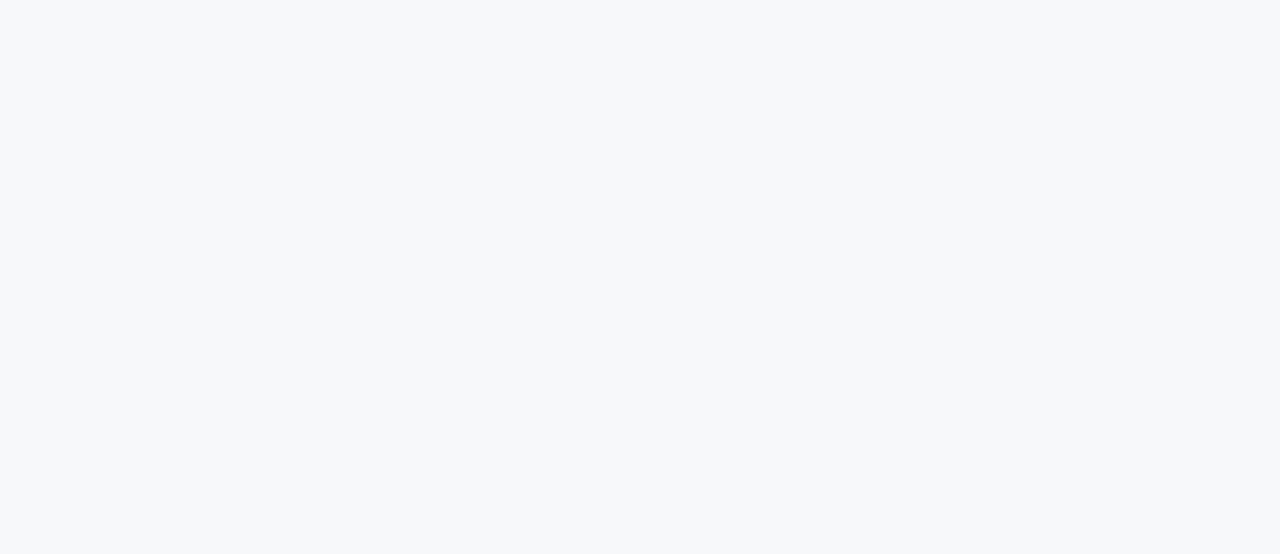
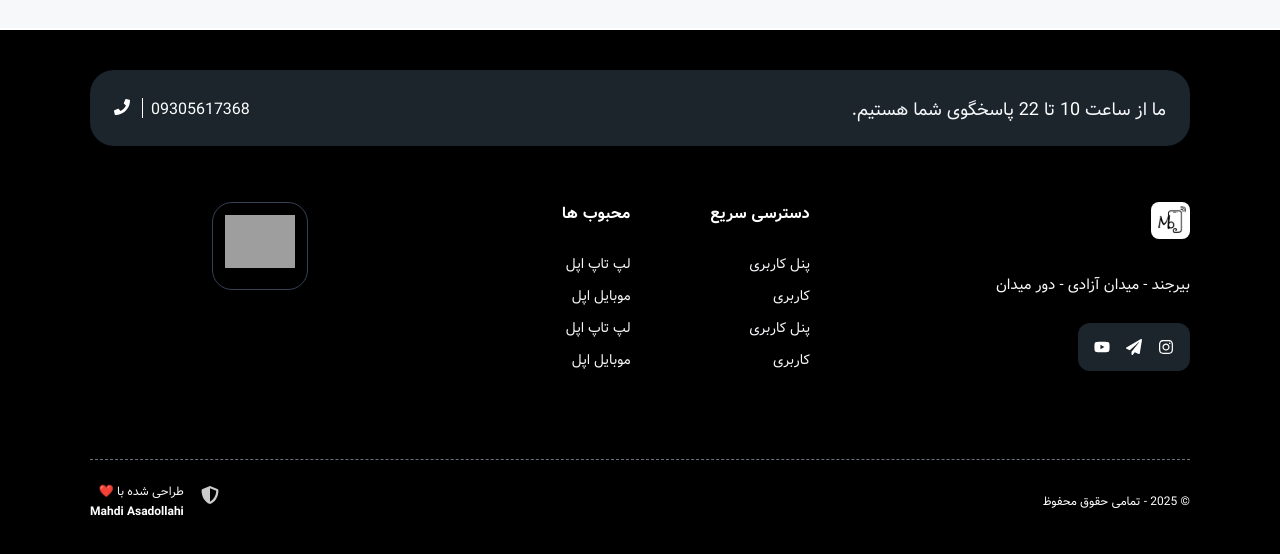
Before and after one commit to mahdiAsadollahi/mobilisho, a Next.js app: page / in a window 1280 px wide. Shown: the part 3400-3954 px from the top of the page. Before the commit the page ends 3404 px from the top, so only its background shows below. Built offline with nearby package versions, Linux system fonts and the light colour scheme; grey boxes are pictures that could not be loaded.

Commit message:
feat: add responsive footer with social links and contact info

```diff
--- /dev/null
+++ b/app/components/Footer/Footer.js
@@ -0,0 +1,171 @@
+"use client";
+
+import {
+  FaPhone,
+  FaInstagram,
+  FaPaperPlane,
+  FaYoutube,
+  FaShieldAlt,
+} from "react-icons/fa";
+
+const Footer = () => {
+  return (
+    <footer className="px-3 pt-4 lg:px-9 border-t-2 bg-black text-white max-md:hidden -mt-14">
+      {/* بخش تماس */}
+      <div className="w-full flex md:flex-row-reverse flex-col items-start md:items-center justify-between gap-4 rounded-3xl bg-[#1c252c] mt-6 py-6 px-6 border-gray-500 max-w-[1100px] mx-auto">
+        <div className="flex gap-8 items-center">
+          <span className="boxer-tells flex gap-2 items-center">
+            <span className="one-number text-white translate-y-0.5">
+              09305617368
+            </span>
+            <div className="h-5 w-px border-l"></div>
+            <span className="text-number text-lg">
+              <FaPhone className="-translate-y-px pr-1 text-xl" />
+            </span>
+          </span>
+        </div>
+        <span className="support text-[#f7f8fa] text-lg translate-y-0.5">
+          ما از ساعت <span className="text-white!">10</span> تا{" "}
+          <span className="text-white!">22</span> پاسخگوی شما هستیم.
+        </span>
+      </div>
+
+      {/* محتوای اصلی فوتر */}
+      <div className="grid gap-10 gap-y-20 row-gap-6 mb-8 grid-cols-2 lg:grid-cols-3 py-14 max-w-[1100px] mx-auto">
+        {/* لوگو و اطلاعات تماس */}
+        <div className="">
+          <a className="inline-flex items-center" href="/">
+            <img
+              loading="lazy"
+              src="/img/logo.png"
+              alt="لوگو فروشگاه"
+              className="w-full h-[37px]! object-contain bg-white rounded-lg"
+            />
+          </a>
+          <div className="mt-6 lg:max-w-xl">
+            <p className="text-[15px] max-w-[70%] text-[#f7f8fa] leading-7">
+              بیرجند - میدان آزادی - دور میدان
+            </p>
+          </div>
+
+          {/* شبکه‌های اجتماعی */}
+          <div className="flex gap-2 mt-6 bg-[#1c252c] p-3 rounded-xl w-fit">
+            <SocialIcon
+              href="https://www.instagram.com/"
+              icon={<FaInstagram />}
+            />
+            <SocialIcon
+              href="https://www.instagram.com/"
+              icon={<FaPaperPlane />}
+            />
+            <SocialIcon
+              href="https://www.instagram.com/"
+              icon={<FaYoutube />}
+            />
+          </div>
+        </div>
+
+        {/* لینک‌های دسترسی سریع و محبوب‌ها */}
+        <div className="flex gap-20">
+          <FooterLinks
+            title="دسترسی سریع"
+            links={[
+              { href: "https://tec.shuner.ir/", text: "پنل کاربری" },
+              { href: "https://tec.shuner.ir/", text: "کاربری" },
+              { href: "#", text: "پنل کاربری" },
+              { href: "#", text: "کاربری" },
+            ]}
+          />
+          <FooterLinks
+            title="محبوب ها"
+            links={[
+              { href: "https://tec.shuner.ir/", text: "لپ تاپ اپل" },
+              { href: "https://tec.shuner.ir/", text: "موبایل اپل" },
+              { href: "#", text: "لپ تاپ اپل" },
+              { href: "#", text: "موبایل اپل" },
+            ]}
+          />
+        </div>
+
+        {/* نمادهای اعتماد */}
+        <div>
+          <div className="flex gap-3 justify-center items-center flex-wrap">
+            <TrustSymbol
+              src="https://tec.shuner.ir/wp-content/uploads/2025/10/elogo-1.png"
+              href="#"
+            />
+          </div>
+        </div>
+      </div>
+
+      {/* بخش کپی رایت */}
+      <div className="flex flex-col-reverse justify-between pt-6 pb-10 border-t border-gray-500 border-dashed items-center lg:flex-row max-sm:flex max-lg:items-center max-lg:justify-center max-w-[1100px] mx-auto">
+        <p className="text-xs flex items-end">
+          © {new Date().getFullYear()} - تمامی حقوق محفوظ
+        </p>
+        <div className="flex justify-start items-start gap-4">
+          <FaShieldAlt className="pt-0.5 opacity-80 text-xl" />
+          <div className="flex flex-col-reverse items-start justify-center gap-1">
+            <a
+              target="_blank"
+              rel="noopener noreferrer"
+              href="https://github.com/mahdiAsadollahi/"
+              className="text-xs font-bold transition-colors duration-300 hover:text-deep-purple-accent-400 flex flex-row-reverse items-center gap-2 justify-center"
+            >
+              Mahdi Asadollahi
+            </a>
+            <p className="text-xs text-[#f7f8fa]"> طراحی شده با ❤️</p>
+          </div>
+        </div>
+      </div>
+    </footer>
+  );
+};
+
+// کامپوننت برای آیکون‌های شبکه‌های اجتماعی
+const SocialIcon = ({ href, icon }) => {
+  return (
+    <div className="rounded-lg w-6 h-6 flex items-center justify-center cursor-pointer text-white transition-all transform hover:translate-y-[-5px]">
+      <a href={href} target="_blank" rel="noopener noreferrer">
+        {icon}
+      </a>
+    </div>
+  );
+};
+
+// کامپوننت برای لینک‌های فوتر
+const FooterLinks = ({ title, links }) => {
+  return (
+    <div className="gap-2 text-sm">
+      <p className="text-base font-bold tracking-wide text-white">{title}</p>
+      <div className="flex flex-col mt-7 text-[#f7f8fa] gap-3">
+        {links.map((link, index) => (
+          <a
+            key={index}
+            href={link.href}
+            className="hover:text-white transform hover:translate-x-[-9px] transition-all"
+          >
+            {link.text}
+          </a>
+        ))}
+      </div>
+    </div>
+  );
+};
+
+// کامپوننت برای نمادهای اعتماد
+const TrustSymbol = ({ src, href }) => {
+  return (
+    <div className="flex-col relative text-foreground box-border outline-none transition-transform-background motion-reduce:transition-none flex items-center w-24 h-22 overflow-hidden  border border-gray-700 justify-center bg-black shadow-none pt-0 rounded-[20px]">
+      <div className="relative flex w-full p-3 flex-auto flex-col place-content-inherit align-items-inherit h-auto wrap-break-words text-left subpixel-antialiased overflow-hidden">
+        <div>
+          <a href={href} target="_blank" rel="noopener noreferrer">
+            <img src={src} alt="نماد اعتماد" className="w-full h-auto" />
+          </a>
+        </div>
+      </div>
+    </div>
+  );
+};
+
+export default Footer;
--- a/app/components/sections/BlogSection/BlogSection.js
+++ b/app/components/sections/BlogSection/BlogSection.js
@@ -93,7 +93,7 @@ const BlogSection = ({ posts = [] }) => {
   const postsData = posts.length > 0 ? posts : defaultPosts;
 
   return (
-    <div className="container text-[#1B1F22] mb-4">
+    <div className="container text-[#1B1F22] mb-24">
       <div className="flex justify-between">
         <SectionHeader
           title="بلاگ موبایلیــشو"
--- a/app/layout.js
+++ b/app/layout.js
@@ -1,3 +1,4 @@
+import Footer from "@/app/components/Footer/Footer";
 import "./globals.css";
 import Navbar from "@/app/components/Navbar/Navbar";
 
@@ -12,6 +13,7 @@ export default function RootLayout({ children }) {
       <body className="font-sans antialiased">
         <Navbar />
         {children}
+        <Footer />
       </body>
     </html>
   );
```
